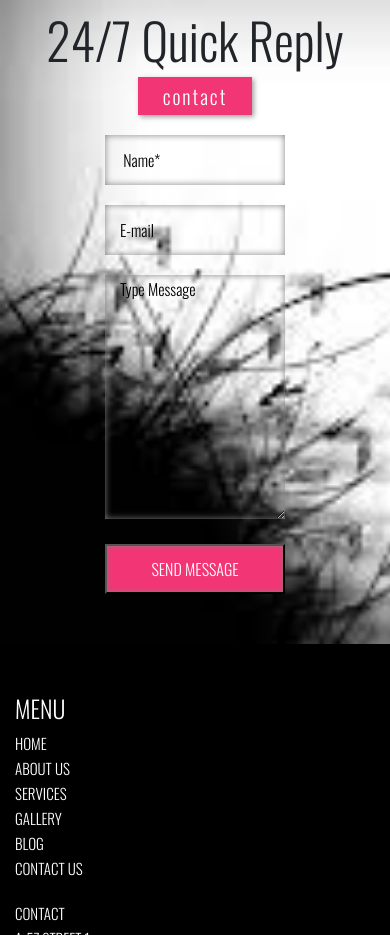
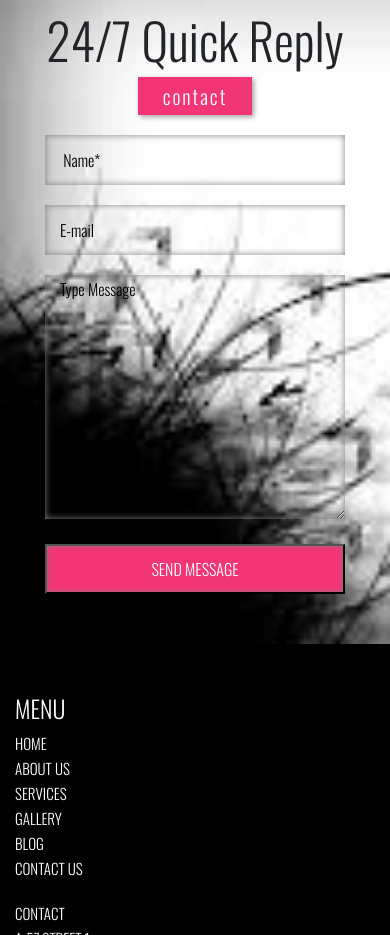
Before and after one commit to BhalliBhai/landscaping.github.io, a plain HTML site: page index.html in a window 390 px wide. Shown: the part 7060-7995 px from the top of the page. Drawn offline with nearby package versions, Linux system fonts and the light colour scheme.

Commit message:
Update index.html

```diff
--- a/index.html
+++ b/index.html
@@ -619,11 +619,11 @@
         </div>
         <div class="container text-center">
             <form action="">
-                <input type="text" placeholder=" Name*" class="col-6">
-                <input type="email" name="E-mail" placeholder="E-mail" id="" class="col-6">
+                <input type="text" placeholder=" Name*" class="col-lg-6 col-md-6 col-10">
+                <input type="email" name="E-mail" placeholder="E-mail" id="" class="col-lg-6 col-md-6 col-10">
                 <textarea name="text area" placeholder="Type Message" id="" cols="30" rows="10"
-                    class="col-6"></textarea>
-                <button type="submit" class="col-6">SEND MESSAGE</button>
+                    class="col-lg-6 col-md-6 col-10"></textarea>
+                <button type="submit" class="col-lg-6 col-md-6 col-10">SEND MESSAGE</button>
             </form>
         </div>
 
```
